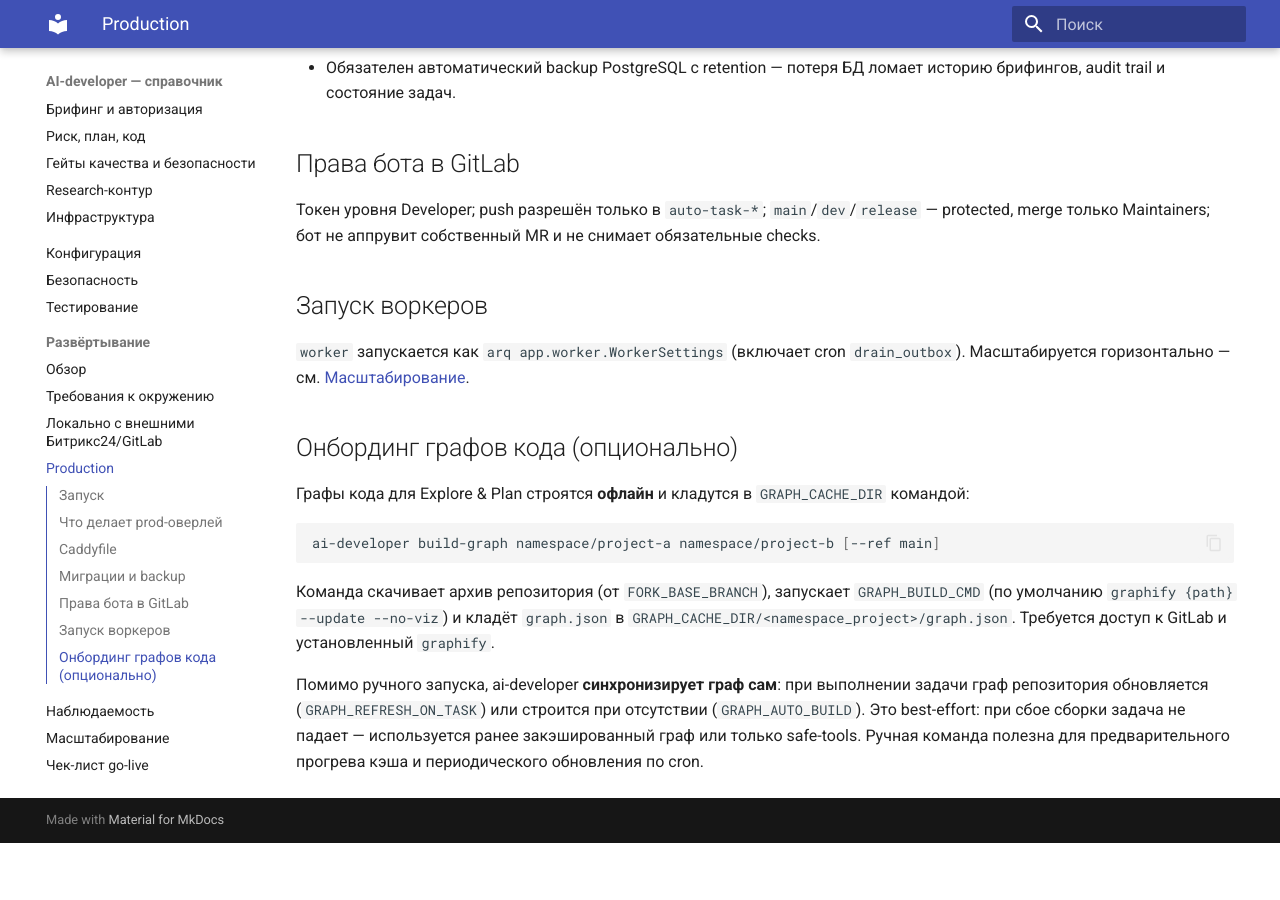
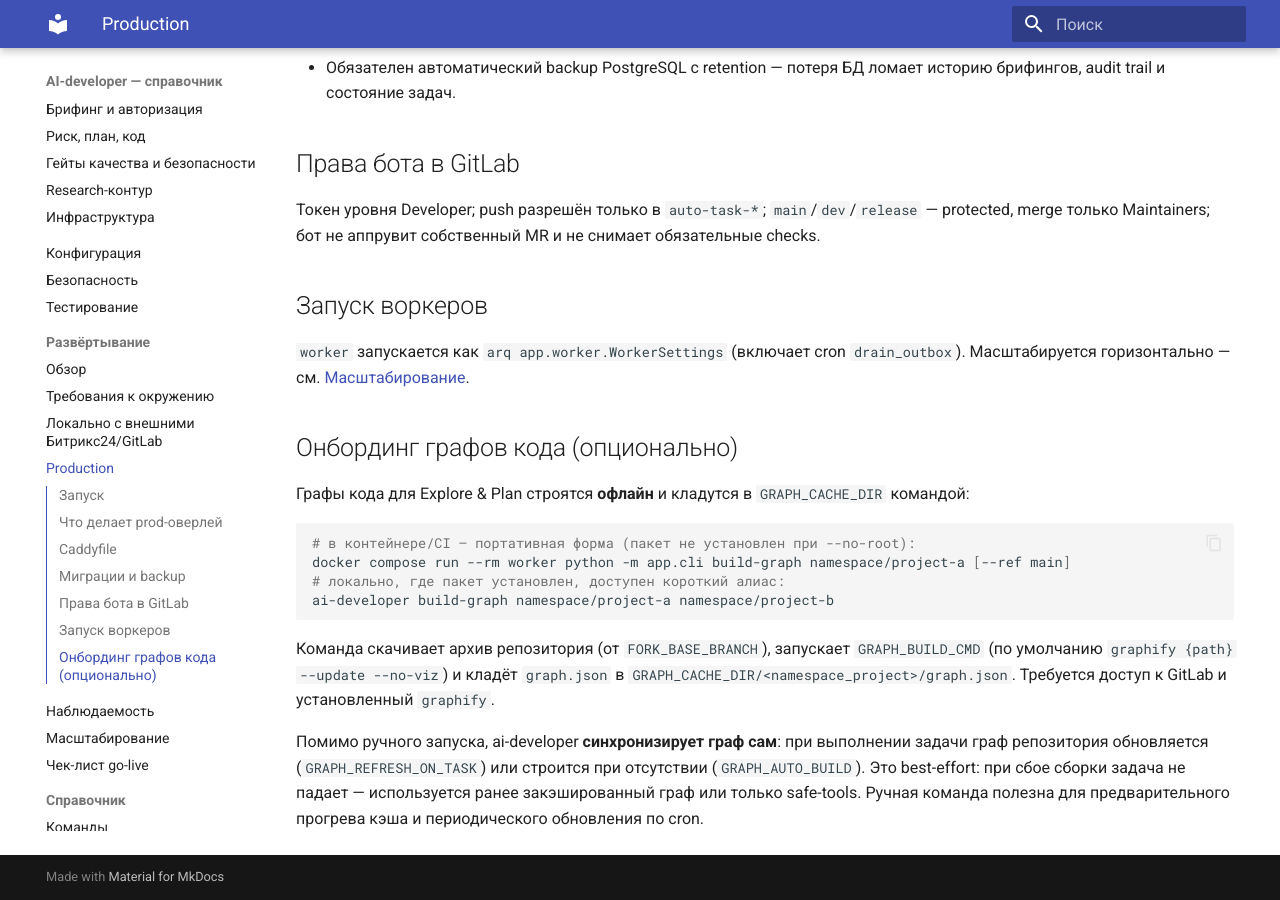
Before and after one commit to AverkinSergei/ai-developer, an MkDocs documentation site: the page built from docs/deployment/production.md, in a window 1280 px wide and 900 px high, scrolled down 944 px. Built offline with MkDocs 1.6.1 and Material for MkDocs 9.7.7, drawn with Linux system fonts in a browser that asks for light colours; before the commit the page ends 1787 px from its top, so only the background shows below that.

Commit message:
docs: портативная форма CLI (python -m app.cli) для контейнера/CI

````diff
--- a/docs/deployment/production.md
+++ b/docs/deployment/production.md
@@ -51,7 +51,10 @@
 Графы кода для Explore & Plan строятся **офлайн** и кладутся в `GRAPH_CACHE_DIR` командой:
 
 ```bash
-ai-developer build-graph namespace/project-a namespace/project-b [--ref main]
+# в контейнере/CI — портативная форма (пакет не установлен при --no-root):
+docker compose run --rm worker python -m app.cli build-graph namespace/project-a [--ref main]
+# локально, где пакет установлен, доступен короткий алиас:
+ai-developer build-graph namespace/project-a namespace/project-b
 ```
 
 Команда скачивает архив репозитория (от `FORK_BASE_BRANCH`), запускает `GRAPH_BUILD_CMD`
````
Also changed, not shown: README.md (+4 -1 lines), docs/reference/commands.md (+1 -1 lines).
